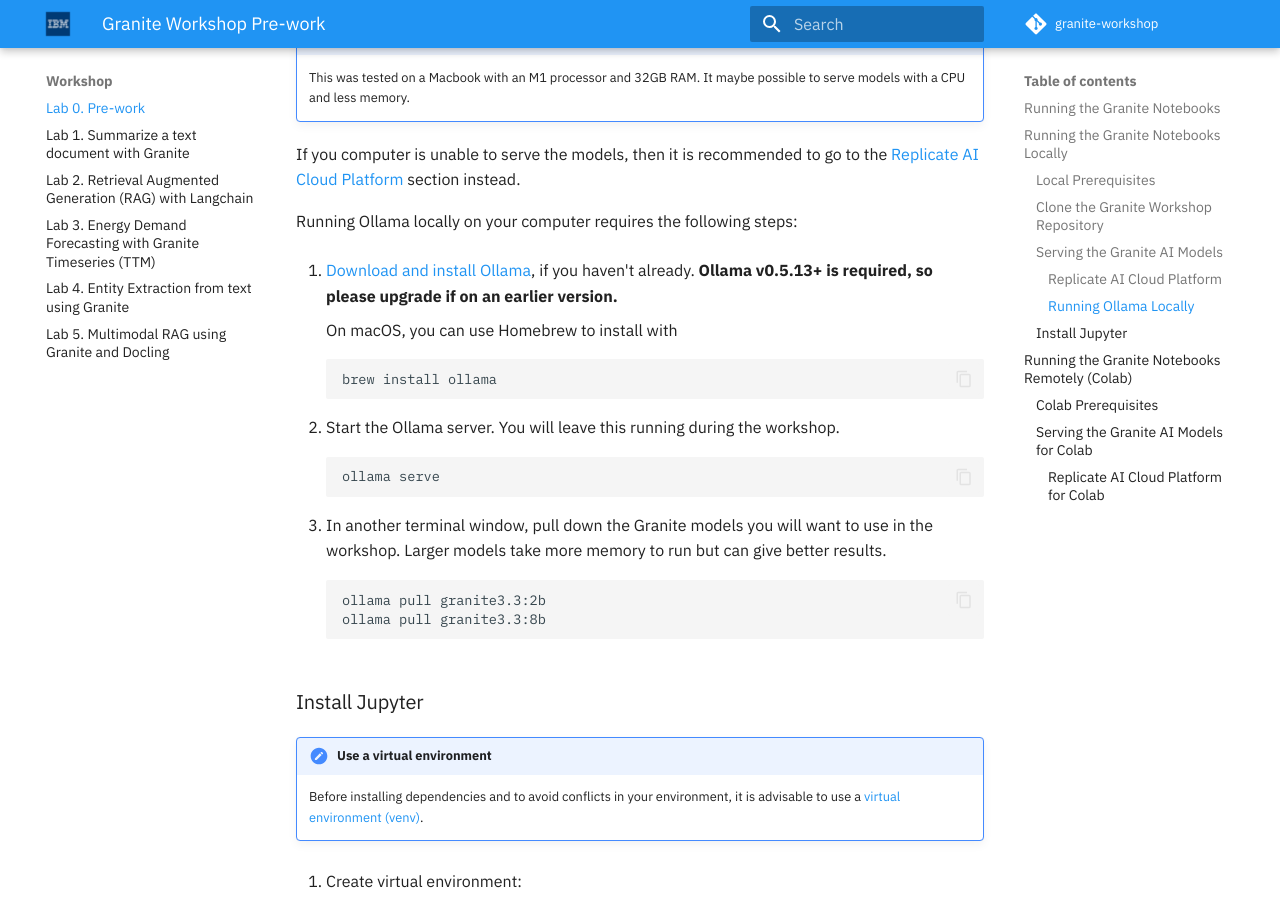
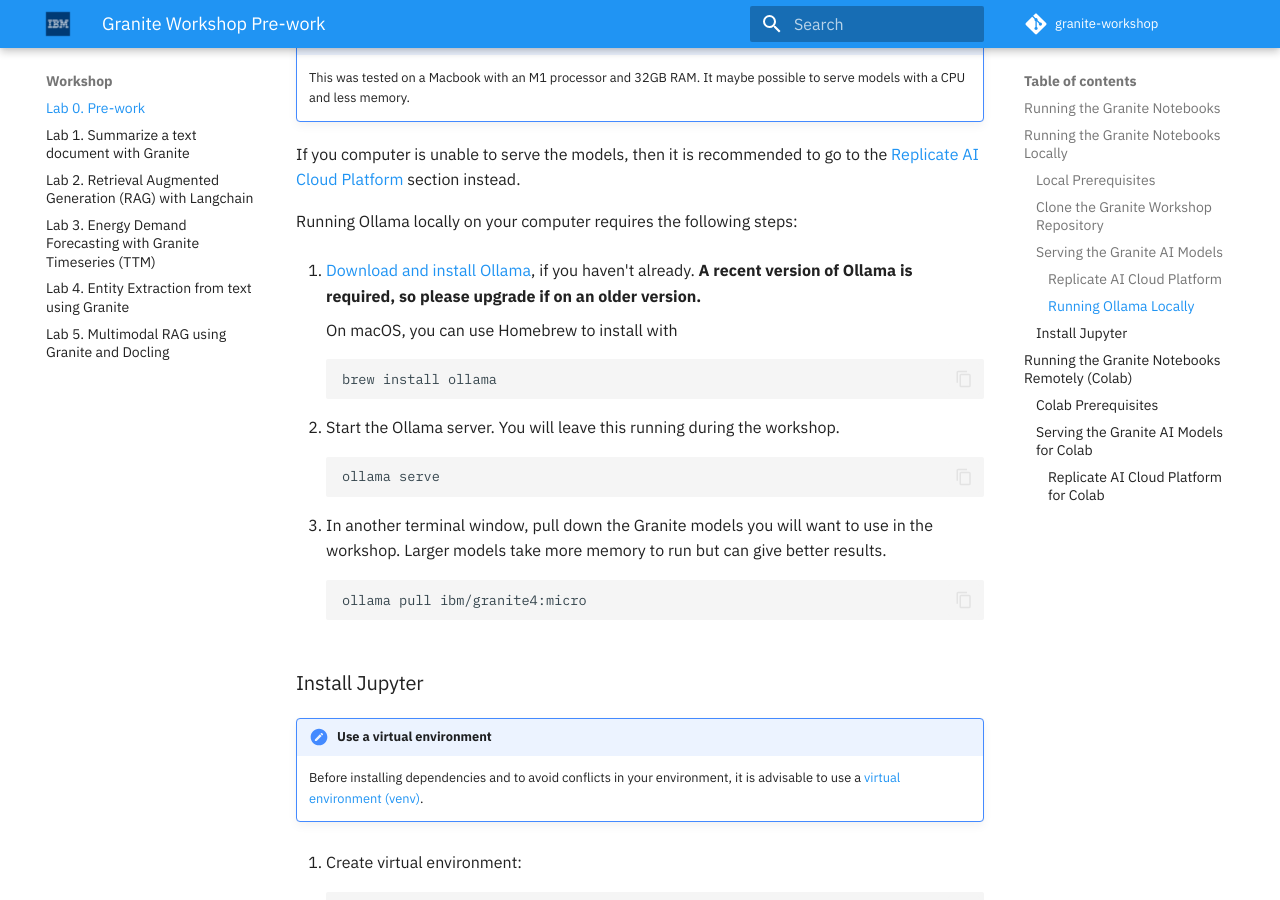
Before and after one commit to IBM/granite-workshop, an MkDocs documentation site: the page built from docs/pre-work/README.md, in a window 1280 px wide and 900 px high, scrolled down 2137 px. Built offline with MkDocs 1.6.1 and Material for MkDocs 9.7.7, drawn with Linux system fonts in a browser that asks for light colours; comment, search, counter and statistics services are not loaded.

Commit message:
Update to Granite 4 model
Signed-off-by: BJ Hargrave <hargrave@us.ibm.com>

````diff
--- a/docs/pre-work/README.md
+++ b/docs/pre-work/README.md
@@ -86,7 +86,7 @@
 
 Running Ollama locally on your computer requires the following steps:
 
-1. [Download and install Ollama](https://github.com/ollama/ollama?tab=readme-ov-file#ollama), if you haven't already. **Ollama v0.5.13+ is required, so please upgrade if on an earlier version.**
+1. [Download and install Ollama](https://github.com/ollama/ollama?tab=readme-ov-file#ollama), if you haven't already. **A recent version of Ollama is required, so please upgrade if on an older version.**
 
     On macOS, you can use Homebrew to install with
 
@@ -103,8 +103,7 @@
 1. In another terminal window, pull down the Granite models you will want to use in the workshop. Larger models take more memory to run but can give better results.
 
     ```shell
-    ollama pull granite3.3:2b
-    ollama pull granite3.3:8b
+    ollama pull ibm/granite4:micro
     ```
 
 ### Install Jupyter
````
Also changed, not shown: 5 other files.
